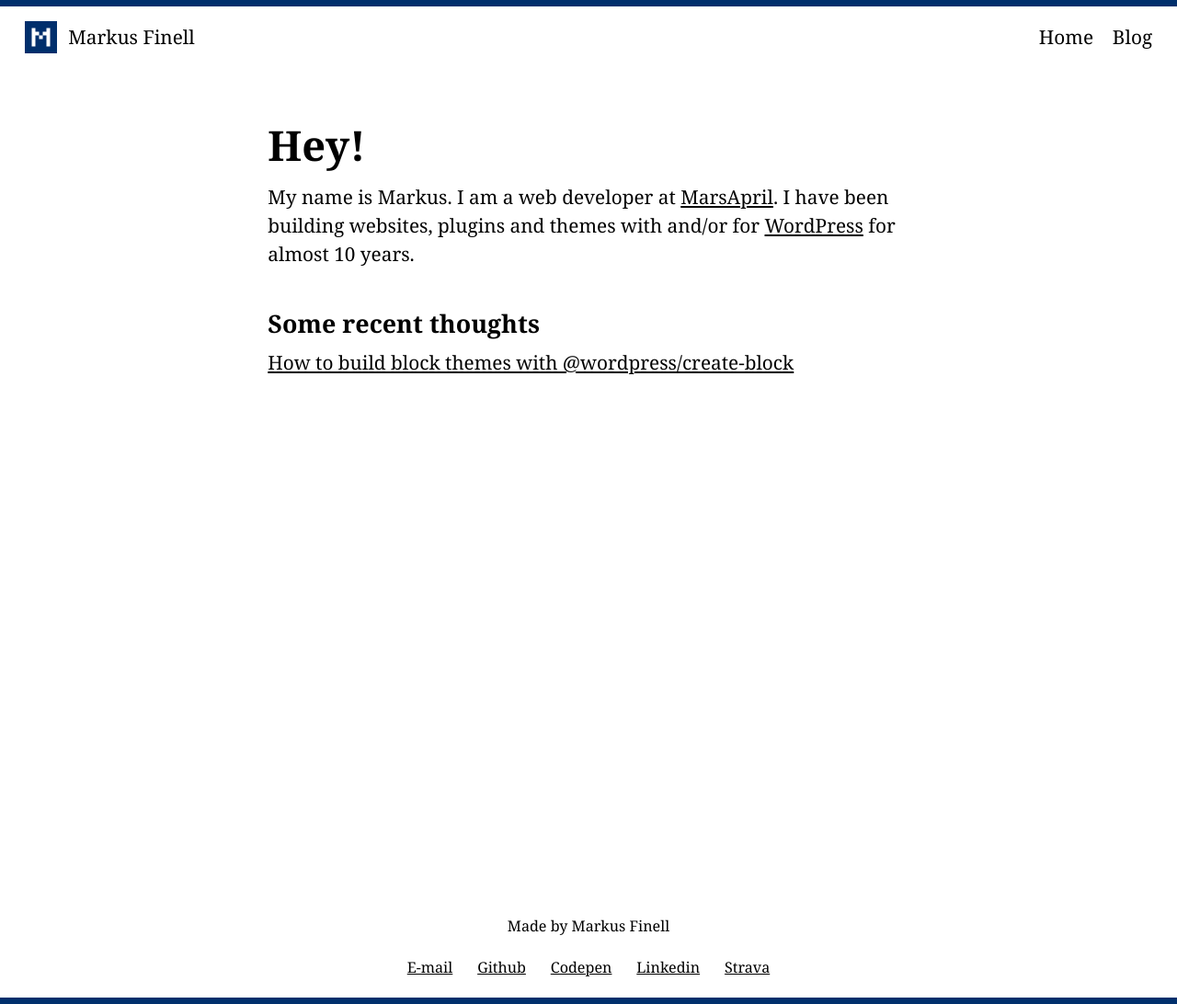
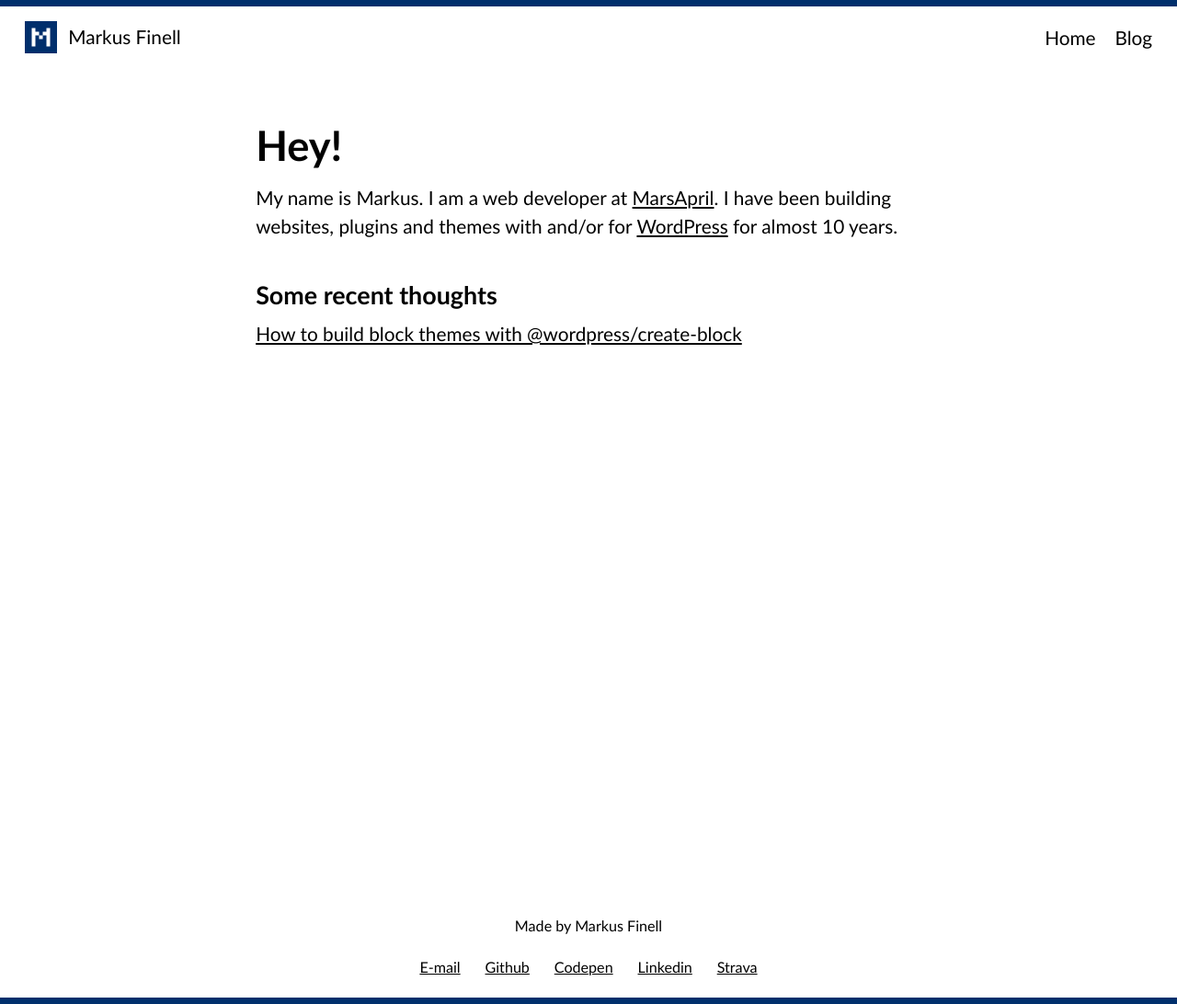
Before and after one commit to markusfinell/markusfinell.github.io, a Jekyll site: the page built from index.md, in a window 1280 px wide. Shown: the whole page at 92% size. Built offline with Jekyll 4.4.1, drawn with Linux system fonts in a browser that asks for light colours.

Commit message:
Sans serif ftw

```diff
--- a/assets/css/1-global/typography.css
+++ b/assets/css/1-global/typography.css
@@ -1,5 +1,5 @@
 body {
-	font-family: var(--font--serif);
+	font-family: var(--font--sans);
 	font-size: var(--size--md);
 	line-height: 1.5;
 }
```
